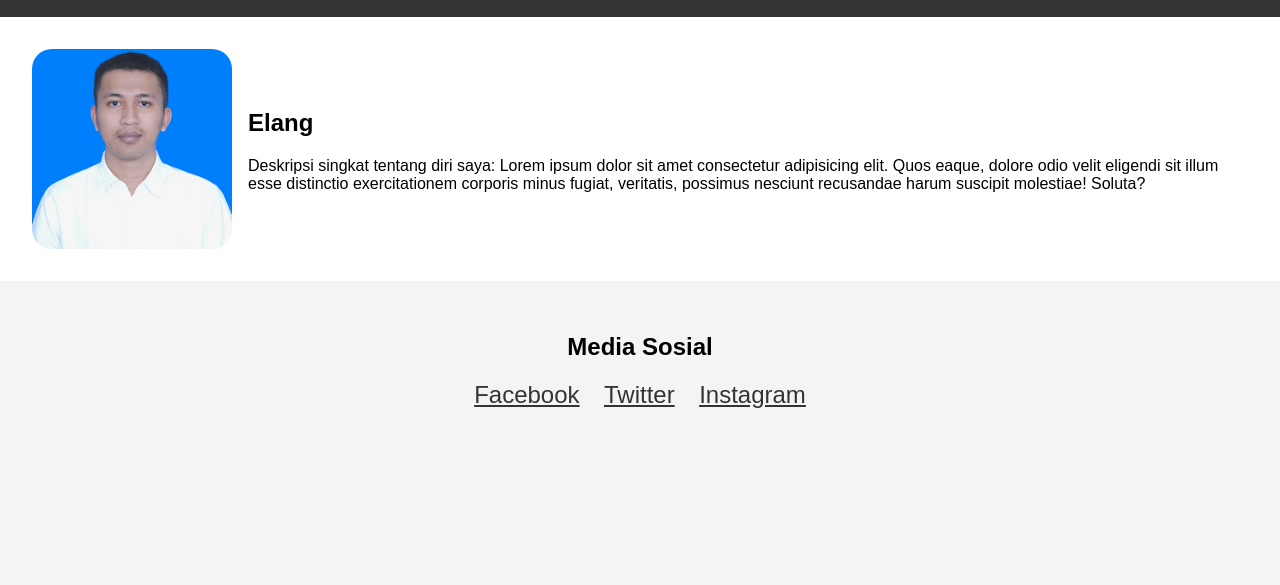
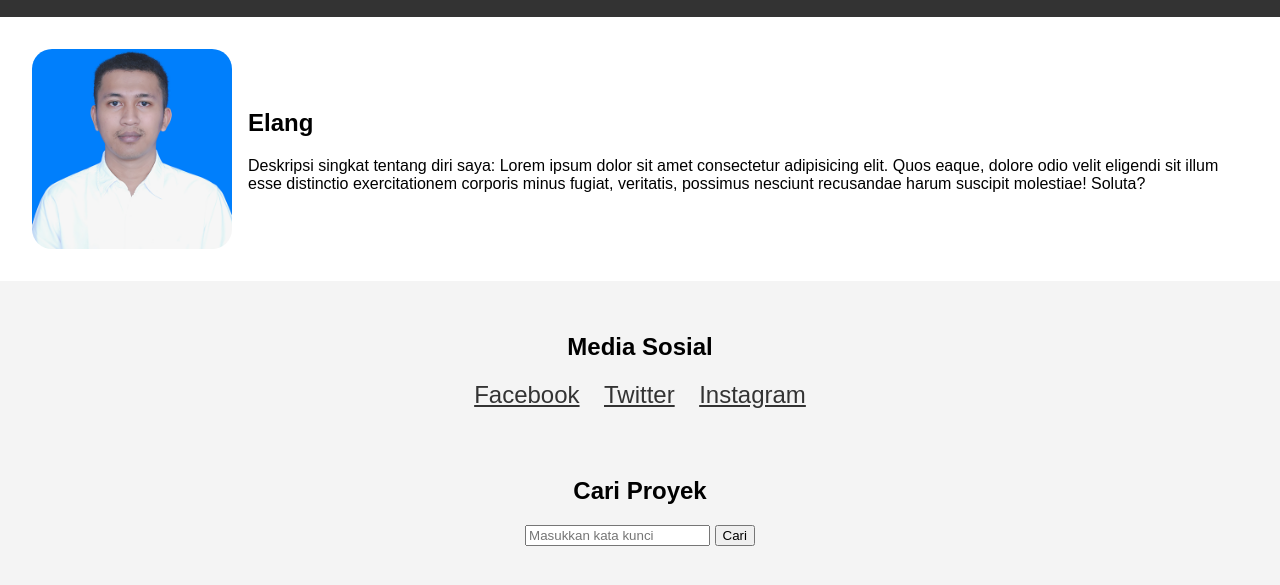
Before and after one commit to elangsuryaaaa/test-portofolio, a plain HTML site: page index.html in a window 1280 px wide. Shown: the part 95-680 px from the top of the page. Drawn offline with Linux system fonts and the light colour scheme.

Commit message:
#3 portofolio done

```diff
--- a/assets/css/styles.css
+++ b/assets/css/styles.css
@@ -47,3 +47,8 @@ header {
   color: #333;
   font-size: 1.5em;
 }
+.search-form {
+  text-align: center;
+  padding: 1em;
+  background-color: #f4f4f4;
+}
--- a/index.html
+++ b/index.html
@@ -32,5 +32,17 @@
       <a href="https://twitter.com/">Twitter</a>
       <a href="https://www.instagram.com/">Instagram</a>
     </section>
+    <!-- Section portofolio -->
+    <section class="search-form">
+      <h2>Cari Proyek</h2>
+      <form action="#">
+        <input type="text" name="search" placeholder="Masukkan kata kunci" />
+        <button type="submit">Cari</button>
+      </form>
+    </section>
+    <div class="container" id="portfolioContainer">
+      <!-- List portofolio akan ditambahkan oleh JavaScript di sini -->
+    </div>
   </body>
+  <script src="./assets/js/script.js"></script>
 </html>
```
Also changed, not shown: assets/js/script.js (added).
